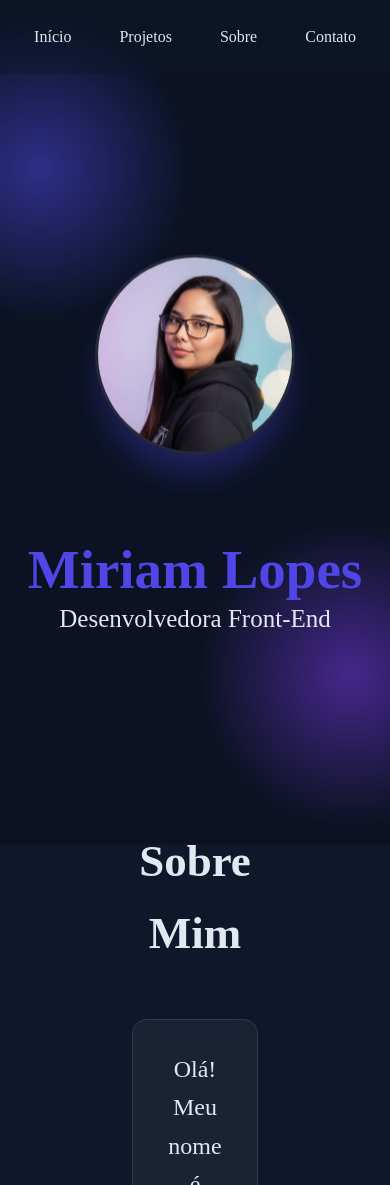
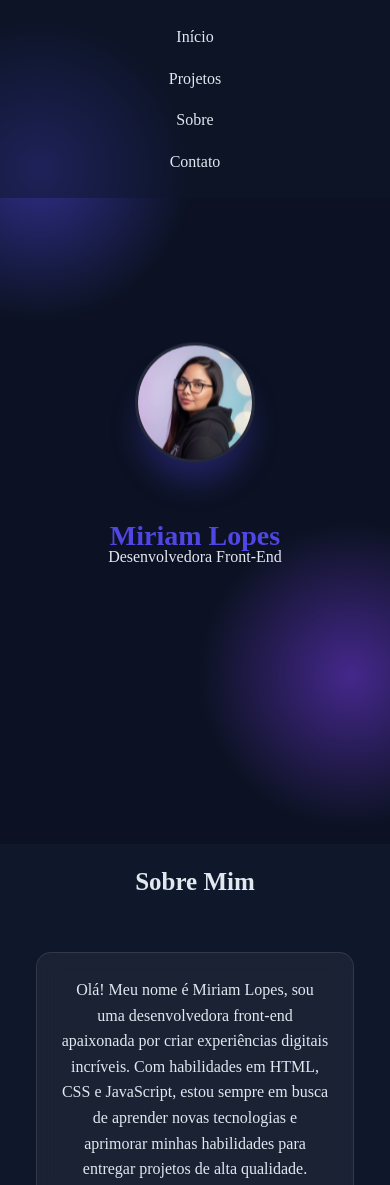
Before and after one commit to SrtMiah/portifolio, a plain HTML site: page index.html in a window 390 px wide. Shown: the top 1185 px of the page. Drawn offline with Linux system fonts and the light colour scheme; files whose address does not match are found by name.

Commit message:
Add files via upload

```diff
--- a/styles.css
+++ b/styles.css
@@ -260,3 +260,137 @@ h1 {
         transform: translateY(-15px);
     }
 }
+
+/* ======= SEU CÓDIGO ORIGINAL ======= */
+/* (mantém tudo igual ao que você mandou) */
+
+
+
+/* ======= AJUSTES DE RESPONSIVIDADE ======= */
+
+/* Tablets (até 1024px) */
+@media (max-width: 1024px) {
+    .menu {
+        gap: 2rem;
+    }
+
+    .sobre-mim {
+        margin: 50px;
+        padding: 4rem 1.5rem;
+    }
+
+    .projetos-caixa {
+        grid-template-columns: repeat(auto-fit, minmax(250px, 1fr));
+    }
+
+    h1 {
+        font-size: 45px;
+    }
+
+    .cabecalho-subtitulo {
+        font-size: 22px;
+    }
+
+    .sobre-mim-titulo,
+    .projetos-titulo,
+    .contato-titulo {
+        font-size: 35px;
+    }
+}
+
+/* Celulares (até 768px) */
+@media (max-width: 768px) {
+    .menu {
+        flex-wrap: wrap;
+        gap: 1.5rem;
+    }
+
+    .foto-perfil {
+        width: 150px;
+        height: 150px;
+        margin-top: 80px;
+    }
+
+    h1 {
+        font-size: 35px;
+        margin-top: 40px;
+    }
+
+    .cabecalho-subtitulo {
+        font-size: 18px;
+    }
+
+    .sobre-mim {
+        margin: 20px;
+        padding: 3rem 1rem;
+    }
+
+    .sobre-mim-caixa {
+        padding: 1.5rem;
+    }
+
+    .sobre-mim-paragrafo {
+        font-size: 1.1rem;
+    }
+
+    .projetos-titulo {
+        font-size: 28px;
+        margin-top: -100px;
+    }
+
+    .projetos-caixa {
+        grid-template-columns: 1fr;
+        gap: 1.5rem;
+    }
+
+    .projetos-imagem {
+        height: 180px;
+    }
+
+    .contato-titulo {
+        font-size: 30px;
+        margin-top: -10px;
+    }
+
+    .formulario-contato {
+        padding: 1.5rem;
+    }
+}
+
+/* Celulares pequenos (até 480px) */
+@media (max-width: 480px) {
+    .menu {
+        flex-direction: column;
+        align-items: center;
+        gap: 1rem;
+    }
+
+    .foto-perfil {
+        width: 120px;
+        height: 120px;
+    }
+
+    h1 {
+        font-size: 28px;
+    }
+
+    .cabecalho-subtitulo {
+        font-size: 16px;
+    }
+
+    .sobre-mim-titulo,
+    .projetos-titulo,
+    .contato-titulo {
+        font-size: 25px;
+        margin-top: -50px;
+    }
+
+    .sobre-mim-paragrafo {
+        font-size: 1rem;
+    }
+
+    .botao-formulario {
+        font-size: 1rem;
+        padding: 0.8rem;
+    }
+}
```
